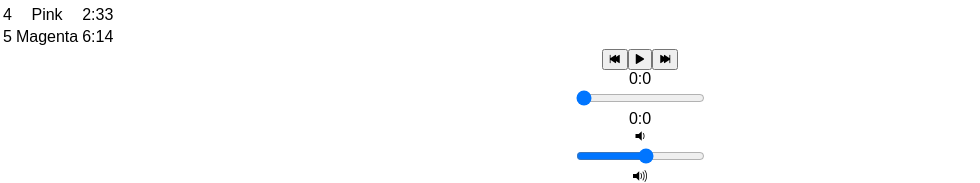
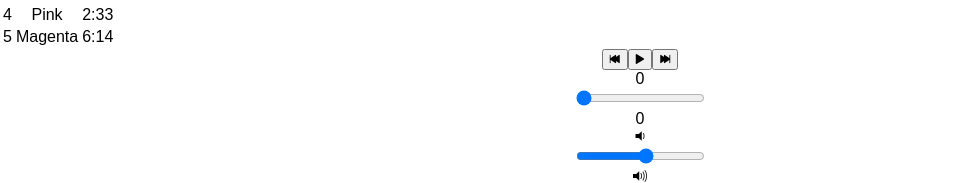
Before and after one commit to dbx92/bloc-jams-react, a React (Create React App) app: page /album/the-colors in a window 1280 px wide. Shown: the part 851-1034 px from the top of the page, without its empty margins (0-980 px from the left). Built offline with nearby package versions, Linux system fonts and the light colour scheme.

Commit message:
volume-not-finished

```diff
--- a/src/components/Album.js
+++ b/src/components/Album.js
@@ -126,7 +126,7 @@ class Album extends Component {
           </colgroup>
           <tbody>
             {this.state.album.songs.map( (song, index) =>
-             <tr className="song" key={index} onClick ={() => this.handleSongClick(song)} >
+             <tr className="song" key={index} onClick ={() => this.handleSongClick(song)}>
                 <td className="song-number">{index+1}</td>
                 <td className="song-title">{song.title}</td>
                 <td className="song-duration">{this.formatTime(song.duration)}</td>
@@ -148,7 +148,7 @@ class Album extends Component {
           formatTime={(e) => this.formatTime(e)}
          />
       </section>
-    );
+  );
   }
 }
 export default Album;
--- a/src/components/PlayerBar.js
+++ b/src/components/PlayerBar.js
@@ -16,7 +16,7 @@ class PlayerBar extends Component {
           </button>
         </section>
         <section id="time-control">
-          <div className="current-time">{this.props.formatTime(this.props.currentTime)}</div>
+          <div className="current-time">{this.props.currentTime}</div>
           <input
             type="range"
             className="seek-bar"
@@ -26,7 +26,7 @@ class PlayerBar extends Component {
             step='0.1'
             onChange={this.props.handleTimeChange}
              />
-          <div className="total-time">{this.props.formatTime(this.props.duration || 0)}</div>
+          <div className="total-time">{this.props.duration || 0}</div>
         </section>
         <section id="volume-control">
           <div className="icon ion-volume-low"></div>
```
